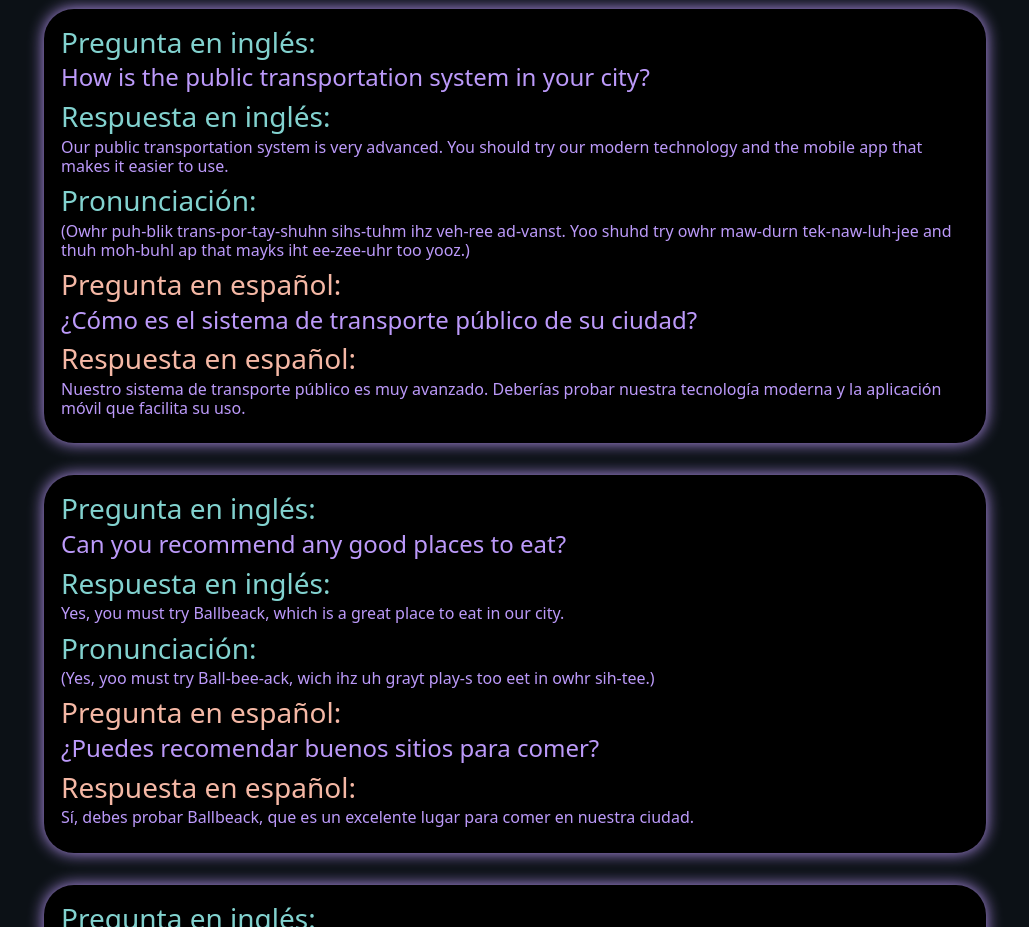
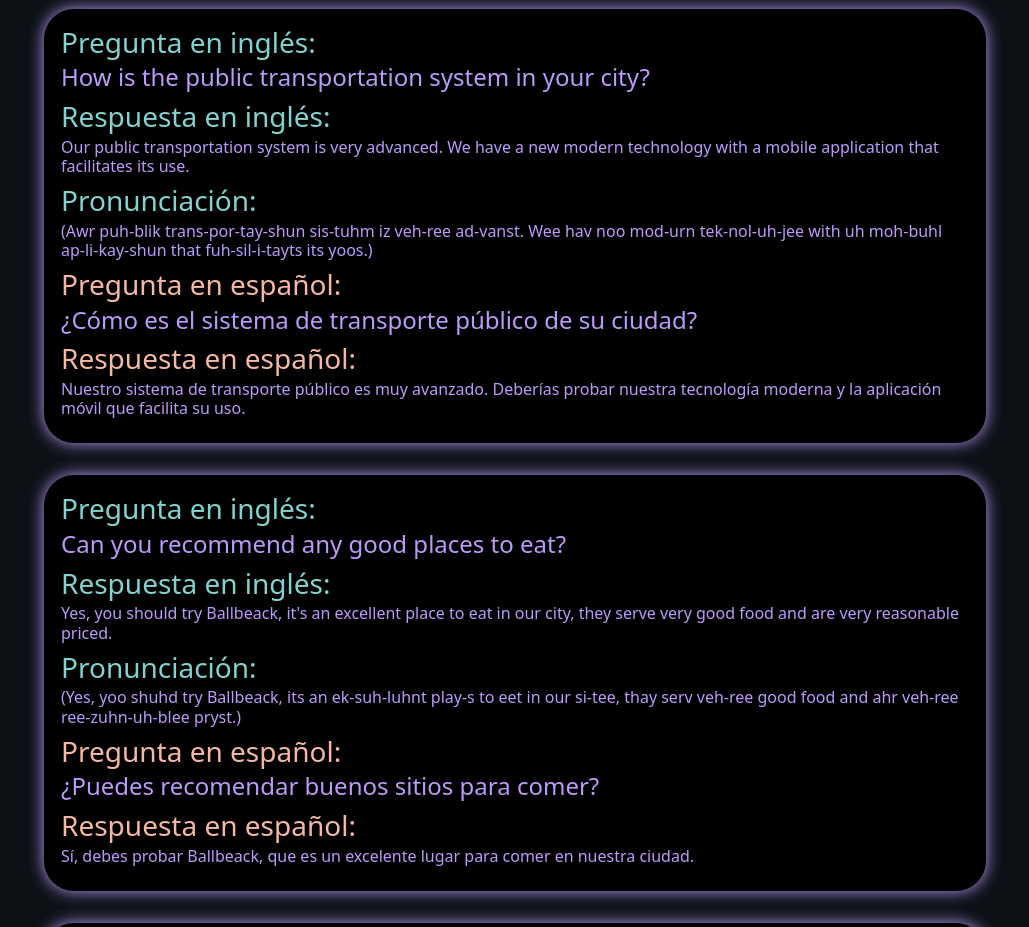
Before and after one commit to JimsimroDev/entrevista-en-ingl-s, a website: page index.html in a window 1280 px wide. Shown: the part 680-1607 px from the top of the page, without its empty margins (125-1154 px from the left). Drawn offline with Linux system fonts and the light colour scheme.

Commit message:
correcion en la ultima respuesta

```diff
--- a/index.html
+++ b/index.html
@@ -69,11 +69,11 @@
               </h4>
               <h3 class="card-title">Respuesta en inglés:</h3>
               <h6 class="card-subtitle mb-2 text-muted">
-           Our public transportation system is very advanced. You should try our modern technology and the mobile app that makes it easier to use.
+           Our public transportation system is very advanced. We have a new modern technology with a mobile application that facilitates its use.
               </h6>
               <h3 class="card-title">Pronunciación:</h3>
               <h6 class="card-subtitle mb-2 text-muted">
-          (Owhr puh-blik trans-por-tay-shuhn sihs-tuhm ihz veh-ree ad-vanst. Yoo shuhd try owhr maw-durn tek-naw-luh-jee and thuh moh-buhl ap that mayks iht ee-zee-uhr too yooz.)
+          (Awr puh-blik trans-por-tay-shun sis-tuhm iz veh-ree ad-vanst. Wee hav noo mod-urn tek-nol-uh-jee with uh moh-buhl ap-li-kay-shun that fuh-sil-i-tayts its yoos.)
               </h6>
               <h3 class="es">Pregunta en español:</h3>
               <h4 class="card-subtitle mb-2 text-muted">
@@ -97,11 +97,11 @@
             </h4>
             <h3 class="card-title">Respuesta en inglés:</h3>
             <h6 class="card-subtitle mb-2 text-muted">
-           Yes, you must try Ballbeack, which is a great place to eat in our city.
-            </h6>
+           Yes, you should try Ballbeack, it's an excellent place to eat in our city, they serve very good food and are very reasonable priced.
+              </h6>
             <h3 class="card-title">Pronunciación:</h3>
             <h6 class="card-subtitle mb-2 text-muted">
-             (Yes, yoo must try Ball-bee-ack, wich ihz uh grayt play-s too eet in owhr sih-tee.)
+             (Yes, yoo shuhd try Ballbeack, its an ek-suh-luhnt play-s to eet in our si-tee, thay serv veh-ree good food and ahr veh-ree ree-zuhn-uh-blee pryst.)
             </h6>
             <h3 class="es">Pregunta en español:</h3>
             <h4 class="card-subtitle mb-2 text-muted">
```
